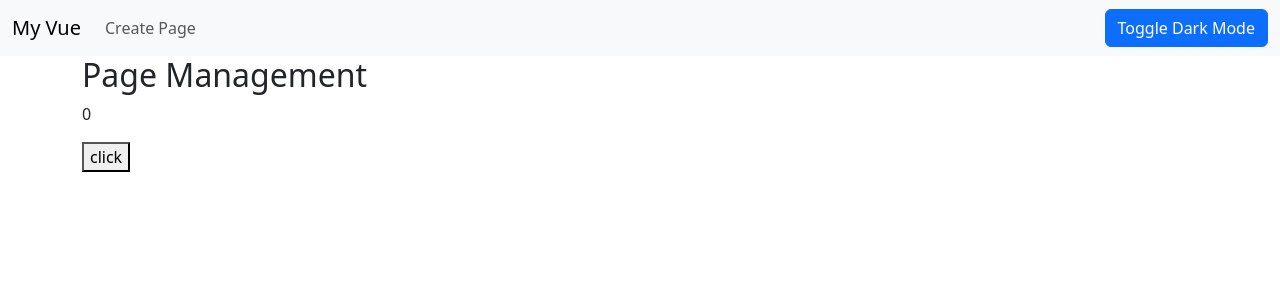
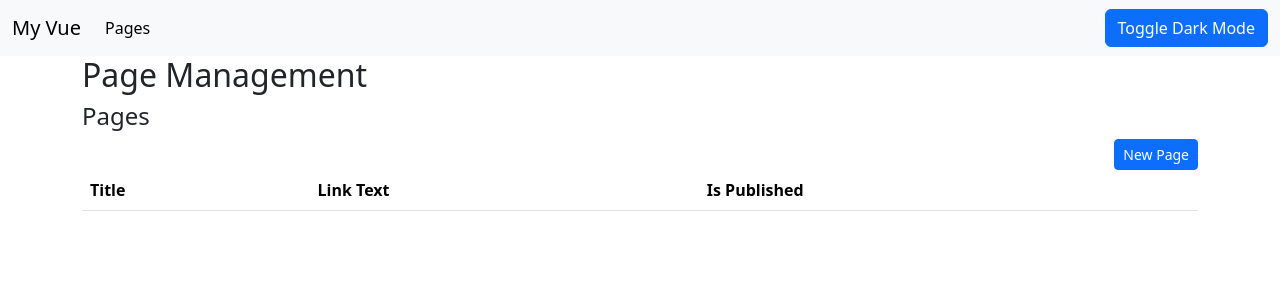
Before and after one commit to Michael3468/vue-crash-course, a Vue app: page /#/pages in a window 1280 px wide. Shown: the top 300 px of the page. Built offline with nearby package versions, Linux system fonts and the light colour scheme.

Commit message:
feat(pageedit): add PageEdit component

```diff
--- a/package.json
+++ b/package.json
@@ -32,7 +32,8 @@
   "eslintConfig": {
     "root": true,
     "env": {
-      "node": true
+      "node": true,
+      "vue/setup-compiler-macros": true
     },
     "extends": [
       "plugin:vue/vue3-essential",
--- a/src/components/NavBar.vue
+++ b/src/components/NavBar.vue
@@ -1,3 +1,4 @@
+<!-- eslint-disable vue/valid-v-for -->
 <template>
   <nav :class="[`navbar-${theme} bg-${theme}`, 'navbar', 'navbar-expand-lg']">
     <div class="container-fluid">
@@ -5,19 +6,14 @@
       <ul class="navbar-nav me-auto mb-2 mb-lg-0">
         <NavbarLink
           v-for="(page, index) in publishedPages"
-          :key="index"
+          :key="Math.random()"
           :page="page"
           :index="index"
         ></NavbarLink>
 
         <li>
-          <router-link
-            to="/pages/create"
-            class="nav-link"
-            aria-current="page"
-            active-class="active"
-          >
-            Create Page
+          <router-link to="/pages" class="nav-link" aria-current="page" active-class="active">
+            Pages
           </router-link>
         </li>
       </ul>
@@ -37,10 +33,16 @@ export default {
     NavbarLink,
   },
 
+  inject: ['$pages', '$bus'],
+
   created() {
     this.getThemeSetting();
 
     this.pages = this.$pages.getAllPages();
+
+    this.$bus.$on('page-updated', () => {
+      this.pages = [...this.$pages.getAllPages()];
+    });
   },
 
   computed: {
--- a/src/data.js
+++ b/src/data.js
@@ -11,4 +11,9 @@ export default {
   getSinglePage(index) {
     return pagesStore[index];
   },
+
+  editPage(index, page) {
+    pagesStore[index] = page;
+    localStorage.setItem(pagesKey, JSON.stringify(pagesStore));
+  },
 };
--- a/src/main.js
+++ b/src/main.js
@@ -9,7 +9,9 @@ const app = createApp(App);
 
 app.use(router);
 
-app.config.globalProperties.$bus = $bus;
-app.config.globalProperties.$pages = $pages;
+// app.config.globalProperties.$bus = $bus;
+// app.config.globalProperties.$pages = $pages;
+app.provide('$bus', $bus);
+app.provide('$pages', $pages);
 
 app.mount('#app');
--- a/src/routes.js
+++ b/src/routes.js
@@ -3,6 +3,7 @@ import PageViewer from './views/PageViewer';
 import CreatePage from './views/CreatePage';
 import PagesList from './views/PagesList';
 import PagesManagement from './views/PagesManagement';
+import PageEdit from './views/PageEdit';
 
 const router = createRouter({
   history: createWebHashHistory(),
@@ -14,6 +15,7 @@ const router = createRouter({
       children: [
         { path: '', component: PagesList },
         { path: 'create', component: CreatePage },
+        { path: ':index/edit', component: PageEdit, props: true },
       ],
     },
   ],
--- /dev/null
+++ b/src/views/PageEdit.vue
@@ -0,0 +1,65 @@
+<template>
+  <h4>Edit {{ page.pageTitle }}</h4>
+
+  <form action="" class="container mb-3">
+    <div class="row">
+      <div class="col-md-8">
+        <div class="mb-3">
+          <label for="" class="form-label">Page Title</label>
+          <input type="text" class="from-control" v-model="page.pageTitle" />
+        </div>
+
+        <div class="mb-3">
+          <label for="" class="form-label">Content</label>
+          <textarea type="text" class="form-control" rows="5" v-model="page.content"></textarea>
+        </div>
+      </div>
+
+      <div class="col">
+        <div class="mb-3">
+          <label for="" class="form-label">Link Text</label>
+          <input type="text" class="form-control" v-model="page.link.text" />
+        </div>
+
+        <div class="row mb-3">
+          <div class="form-check">
+            <input class="form-check-input" type="checkbox" v-model="page.published" />
+            <label class="form-check-label" for="gridCheck1">Published</label>
+          </div>
+        </div>
+      </div>
+    </div>
+
+    <div class="mb-3">
+      <button class="btn btn-primary me-2" @click.prevent="submit">Edit</button>
+      <button class="btn btn-secondary" @click.prevent="goToPagesList">Cancel</button>
+    </div>
+  </form>
+</template>
+
+<script setup>
+import { useRouter } from 'vue-router';
+import { inject } from 'vue';
+
+const router = useRouter();
+const pages = inject('$pages');
+const bus = inject('$bus');
+
+// eslint-disable-next-line vue/no-setup-props-destructure
+const { index } = defineProps(['index']);
+
+let page = pages.getSinglePage(index);
+
+function submit() {
+  pages.editPage(index, page);
+
+  bus.$emit('page-updated', {
+    index,
+    page,
+  });
+}
+
+function goToPagesList() {
+  router.push({ path: '/pages' });
+}
+</script>
--- a/src/views/PageViewer.vue
+++ b/src/views/PageViewer.vue
@@ -8,6 +8,8 @@
 <script>
 export default {
   props: ['index'], // second method (with 'props: true' in routes)
+
+  inject: ['$pages'],
 
   created() {
     /* first method */
--- a/src/views/PagesList.vue
+++ b/src/views/PagesList.vue
@@ -1,18 +1,47 @@
 <template>
-  <p>{{ counter }}</p>
-  <button @click.prevent="click">click</button>
+  <h4>Pages</h4>
+
+  <div class="text-end">
+    <router-link to="/pages/create" class="btn btn-primary btn-sm">New Page</router-link>
+  </div>
+
+  <table class="table table-striped table-hover">
+    <thead>
+      <tr>
+        <th>Title</th>
+        <th>Link Text</th>
+        <th>Is Published</th>
+      </tr>
+    </thead>
+    <tbody>
+      <tr
+        v-for="(page, index) in $pages.getAllPages()"
+        :key="index"
+        @click="goToPage(index)"
+        class="table-row"
+      >
+        <td>{{ page.pageTitle }}</td>
+        <td>{{ page.link.text }}</td>
+        <td>{{ page.published ? 'yes' : 'no' }}</td>
+      </tr>
+    </tbody>
+  </table>
 </template>
 
-<script>
-export default {
-  data() {
-    return {
-      counter: 0,
-    };
-  },
+<script setup>
+import { inject } from 'vue';
+import { useRouter } from 'vue-router';
 
-  // methods: {
+const $pages = inject('$pages');
+const router = useRouter();
 
-  // }
-};
+function goToPage(index) {
+  router.push({ path: `pages/${index}/edit` });
+}
 </script>
+
+<style scoped>
+.table-row {
+  cursor: pointer;
+}
+</style>
```
